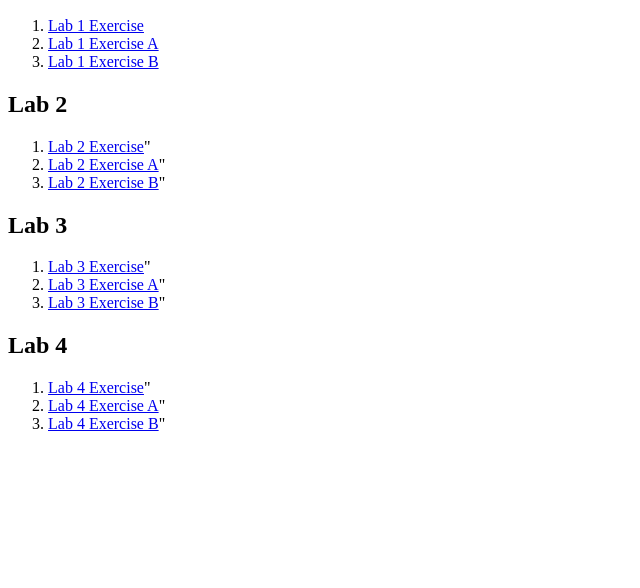
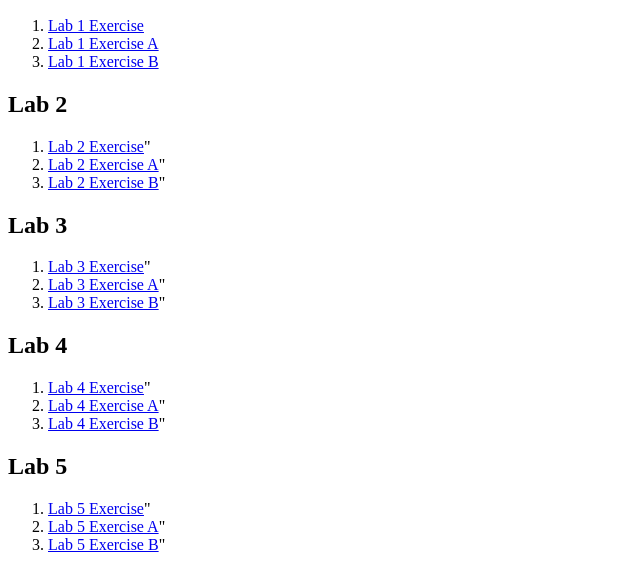
Before and after one commit to Farihirfan/s81467_csf3133_k2, a plain HTML site: page index.html in a window 1280 px wide. Shown: the part 110-698 px from the top of the page, without its empty margins (0-640 px from the left). Drawn offline with Linux system fonts and the light colour scheme.

Commit message:
Update index.html

```diff
--- a/index.html
+++ b/index.html
@@ -31,6 +31,12 @@
         <li><a href="LAB4.HTML/lab4_ExerA.html">Lab 4 Exercise A</a>"</li>
         <li><a href="LAB4.HTML/lab4_ExerB.html">Lab 4 Exercise B</a>"</li>
     </ol>
+      <h2>Lab 5</h2>
+    <ol>
+        <li><a href="LAB5.HTML/UMT.HTML">Lab 5 Exercise</a>"</li>
+        <li><a href="LAB5.HTML/FOOD.HTML">Lab 5 Exercise A</a>"</li>
+        <li><a href="LAB5.HTML/SHOP.HTML">Lab 5 Exercise B</a>"</li>
+    </ol>
 
 </body>
 </html>
```
